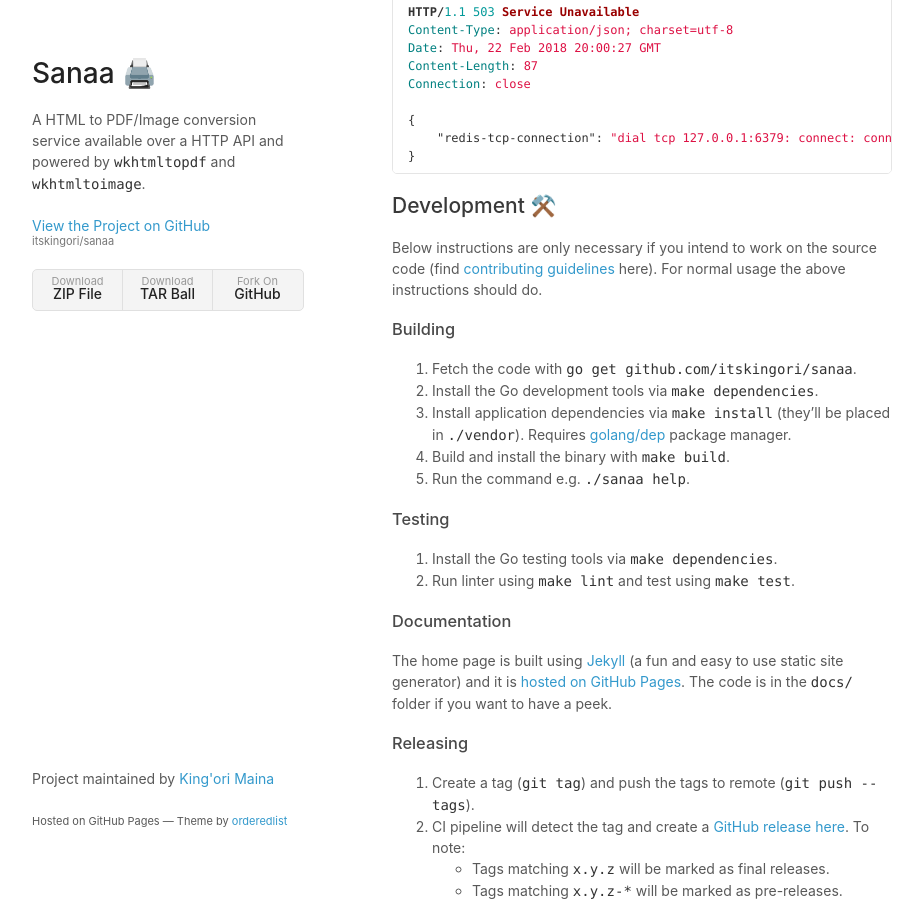
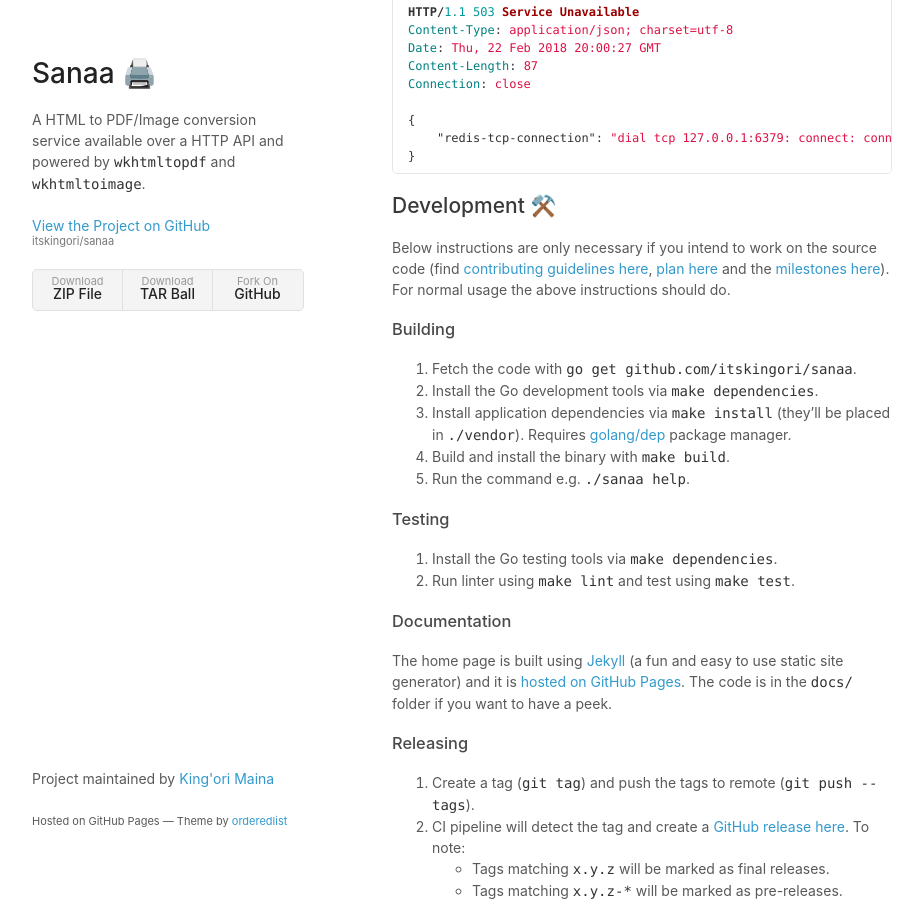
Before and after one commit to itskingori/sanaa, a Jekyll site: the page built from docs/index.md, in a window 1280 px wide and 900 px high, scrolled down 5972 px. Shown: the whole window, without its empty margins (178-1101 px from the left). Built offline with Jekyll 4.4.1, drawn with Linux system fonts in a browser that asks for light colours.

Commit message:
Add links to plan/roadmap for development

```diff
--- a/docs/index.md
+++ b/docs/index.md
@@ -326,8 +326,9 @@
 ## Development ⚒️
 
 Below instructions are only necessary if you intend to work on the source code
-(find [contributing guidelines][contributing] here). For normal usage the above
-instructions should do.
+(find [contributing guidelines here][contributing], [plan here][plan] and the
+[milestones here][milestones]). For normal usage the above instructions should
+do.
 
 ### Building
 
@@ -379,6 +380,8 @@
 [example2]: https://github.com/itskingori/sanaa/tree/master/examples/kubernetes
 [github-page]: https://pages.github.com/
 [jekyll]: http://jekyllrb.com/
+[milestones]: https://github.com/itskingori/sanaa/milestones
+[plan]: https://github.com/itskingori/sanaa/projects
 [personal-site]: http://kingori.co/
 [license]: https://raw.githubusercontent.com/itskingori/sanaa/master/LICENSE
 [releases]: https://github.com/itskingori/sanaa/releases
```
